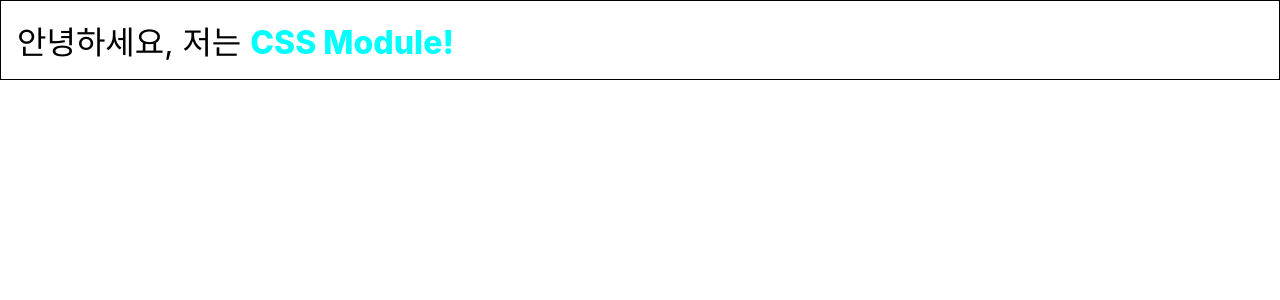
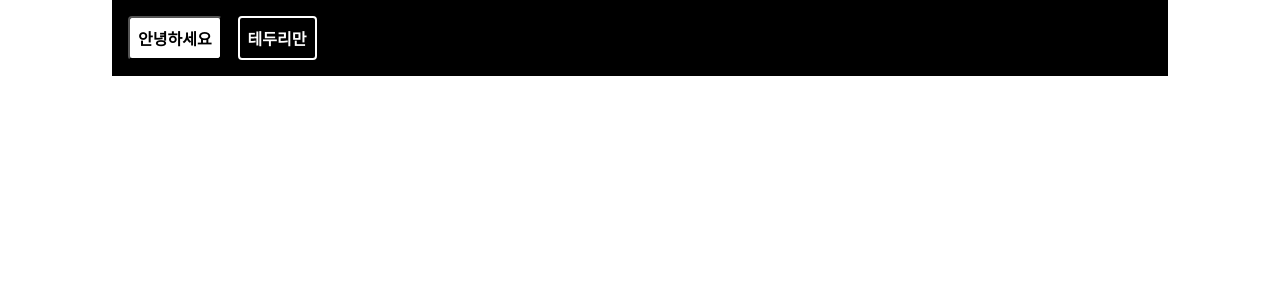
Before and after one commit to juhui88/React, a React (Create React App) app in the folder hello-react/: page / in a window 1280 px wide. Shown: the top 300 px of the page. Built offline with nearby package versions, Linux system fonts and the light colour scheme.

Commit message:
styling-react

```diff
--- a/hello-react/package.json
+++ b/hello-react/package.json
@@ -12,6 +12,7 @@
     "react": "^17.0.1",
     "react-dom": "^17.0.1",
     "react-scripts": "4.0.1",
+    "styled-components": "^5.2.1",
     "web-vitals": "^0.2.4"
   },
   "scripts": {
--- a/hello-react/src/App.js
+++ b/hello-react/src/App.js
@@ -1,12 +1,12 @@
 import './App.css';
 import React, {Component} from 'react';
-import CSSModule from './CSSModule';
+import StyledComponent from './StyledComponent';
 
 class App extends Component {
   render () {
     return (
       <div>
-        <CSSModule />
+        <StyledComponent />
       </div>
     );
   }
--- /dev/null
+++ b/hello-react/src/StyledComponent.js
@@ -0,0 +1,71 @@
+import React from 'react';
+import styled, { css } from 'styled-components';
+
+const sizes = {
+  desktop: 1024,
+  tablet: 768
+};
+
+// 위에있는 size 객체에 따라 자동으로 media 쿼리 함수를 만들어줍니다.
+// 참고: https://www.styled-components.com/docs/advanced#media-templates
+const media = Object.keys(sizes).reduce((acc, label) => {
+  acc[label] = (...args) => css`
+    @media (max-width: ${sizes[label] / 16}em) {
+      ${css(...args)};
+    }
+  `;
+
+  return acc;
+}, {});
+
+const Box = styled.div`
+  /* props 로 넣어준 값을 직접 전달해줄 수 있습니다. */
+  background: ${props => props.color || 'blue'};
+  padding: 1rem;
+  display: flex;
+  width: 1024px;
+  margin: 0 auto;
+  ${media.desktop`width: 768px;`}
+  ${media.tablet`width: 100%;`};
+`;
+
+const Button = styled.button`
+  background: white;
+  color: black;
+  border-radius: 4px;
+  padding: 0.5rem;
+  display: flex;
+  align-items: center;
+  justify-content: center;
+  box-sizing: border-box;
+  font-size: 1rem;
+  font-weight: 600;
+  /* & 문자를 사용하여 Sass 처럼 자기 자신 선택 가능 */
+  &:hover {
+    background: rgba(255, 255, 255, 0.9);
+  }
+  /* 다음 코드는 inverted 값이 true 일 때 특정 스타일을 부여해줍니다. */
+  ${props =>
+    props.inverted &&
+    css`
+      background: none;
+      border: 2px solid white;
+      color: white;
+      &:hover {
+        background: white;
+        color: black;
+      }
+    `};
+  & + button {
+    margin-left: 1rem;
+  }
+`;
+
+const StyledComponent = () => (
+  <Box color="black">
+    <Button>안녕하세요</Button>
+    <Button inverted={true}>테두리만</Button>
+  </Box>
+);
+
+export default StyledComponent;
```
Also changed, not shown: 2 other files (tests, documents, lock files or other folders).
